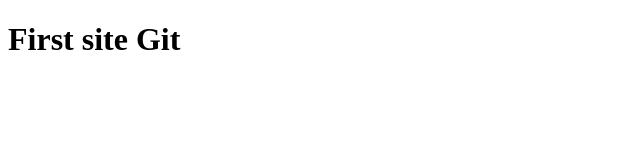
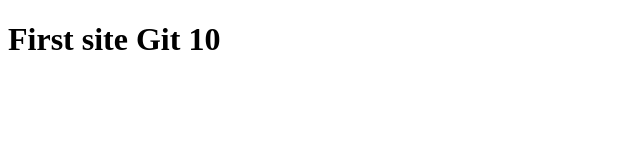
Before and after one commit to Artem2309-web/test-site-workshop, a plain HTML site: page index.html in a window 1280 px wide. Shown: the full height of the page, 0-640 px from the left. Drawn offline with Linux system fonts and the light colour scheme.

Commit message:
change title

```diff
--- a/index.html
+++ b/index.html
@@ -6,6 +6,6 @@
   <title>GitHub</title>
 </head>
 <body>
-  <h1>First site Git</h1>
+  <h1>First site Git 10</h1>
 </body>
 </html>
```
